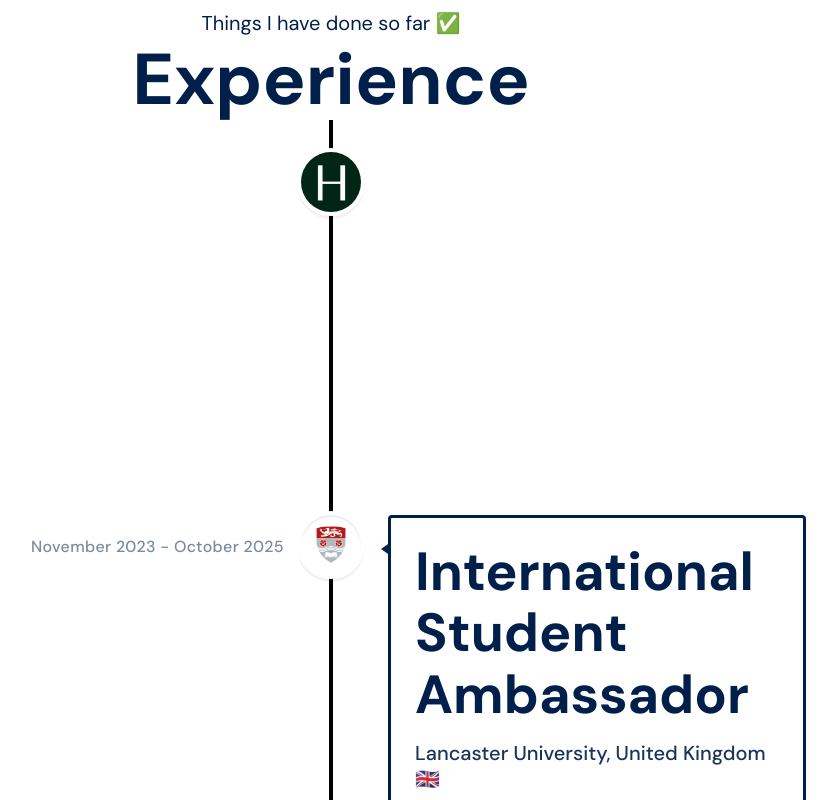
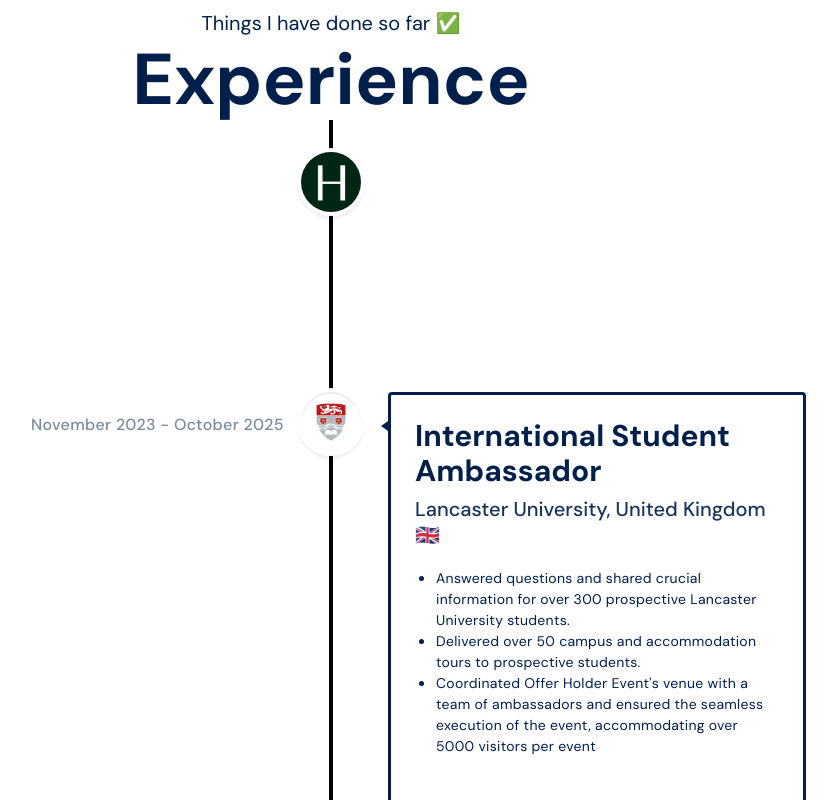
Before and after one commit to JIAJUNKK/jiajun-portfolio, a React (Vite) app: page / in a window 1280 px wide. Shown: the part 4800-5600 px from the top of the page, without its empty margins (309-1146 px from the left). Built offline with nearby package versions, Linux system fonts and the light colour scheme.

Commit message:
Experience.jsx: made title smaller

```diff
--- a/src/app/_variable.scss
+++ b/src/app/_variable.scss
@@ -5,6 +5,7 @@
 $fs-h1: clamp(32px, 6vw, 72px);
 $fs-h2: clamp(28px, 4.5vw, 48px);
 $fs-h3: clamp(26px, 4.2vw, 56px);
+$fs-h4: clamp(26px, 4.2vw, 30px);
 $fs-p: clamp(16px, 1.6vw, 20px);
 $fs-small: clamp(12px, 1.2vw, 14px);
 
--- a/src/components/experience/Experience.jsx
+++ b/src/components/experience/Experience.jsx
@@ -37,7 +37,7 @@
             }
         >
             <div className="experience-card-header">
-                <h3>{experience.title}</h3>
+                <h4>{experience.title}</h4>
                 <p>{experience.company_name}</p>
             </div>
 
--- a/src/components/experience/experience.scss
+++ b/src/components/experience/experience.scss
@@ -62,8 +62,8 @@
     }
 
     .experience-card-header {
-        h3 {
-            font-size: $fs-h3;
+        h4 {
+            font-size: $fs-h4;
             font-weight: 700;
             line-height: 1.15;
             margin: 0 0 0.25em 0;
@@ -85,7 +85,7 @@
         margin-bottom: 1.25rem;
 
         li {
-            font-size: $fs-p;
+            font-size: $fs-small;
             /* use shared paragraph size */
             line-height: 1.5;
             padding-left: 1px;
```
